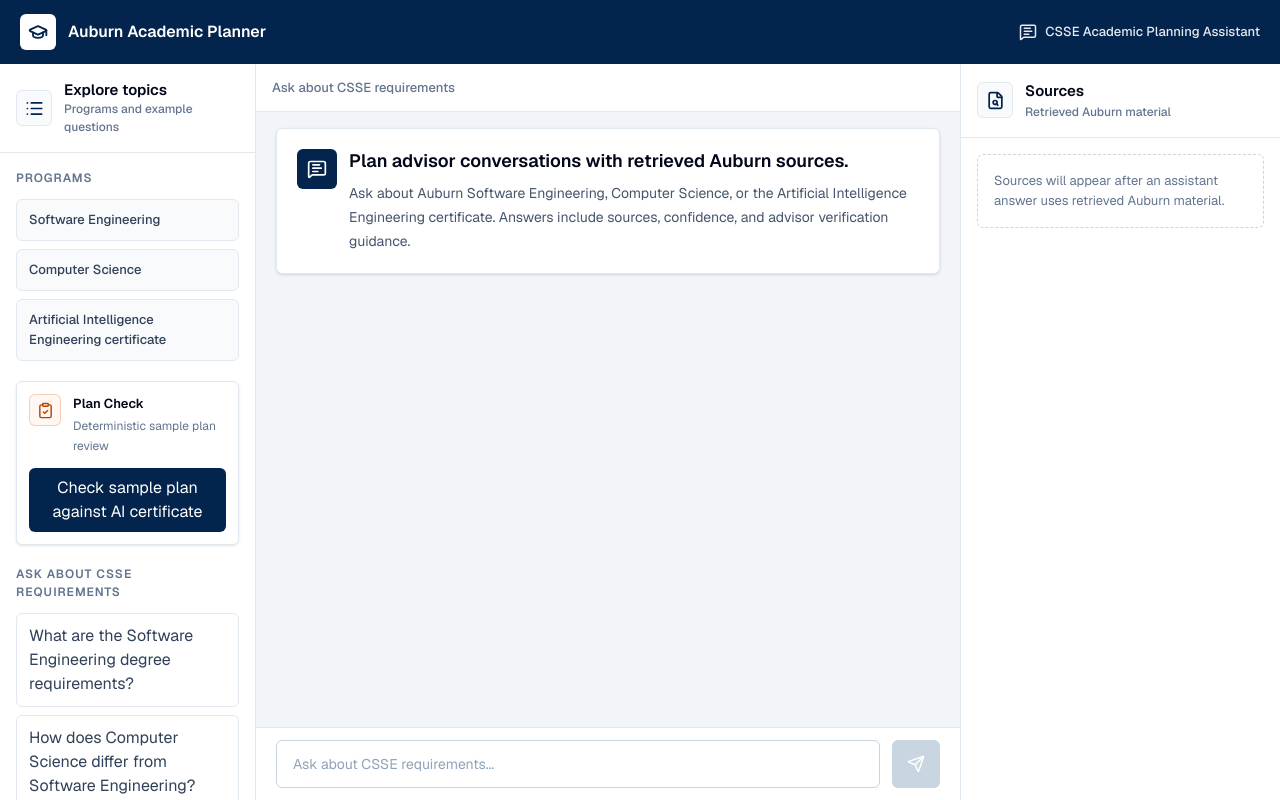
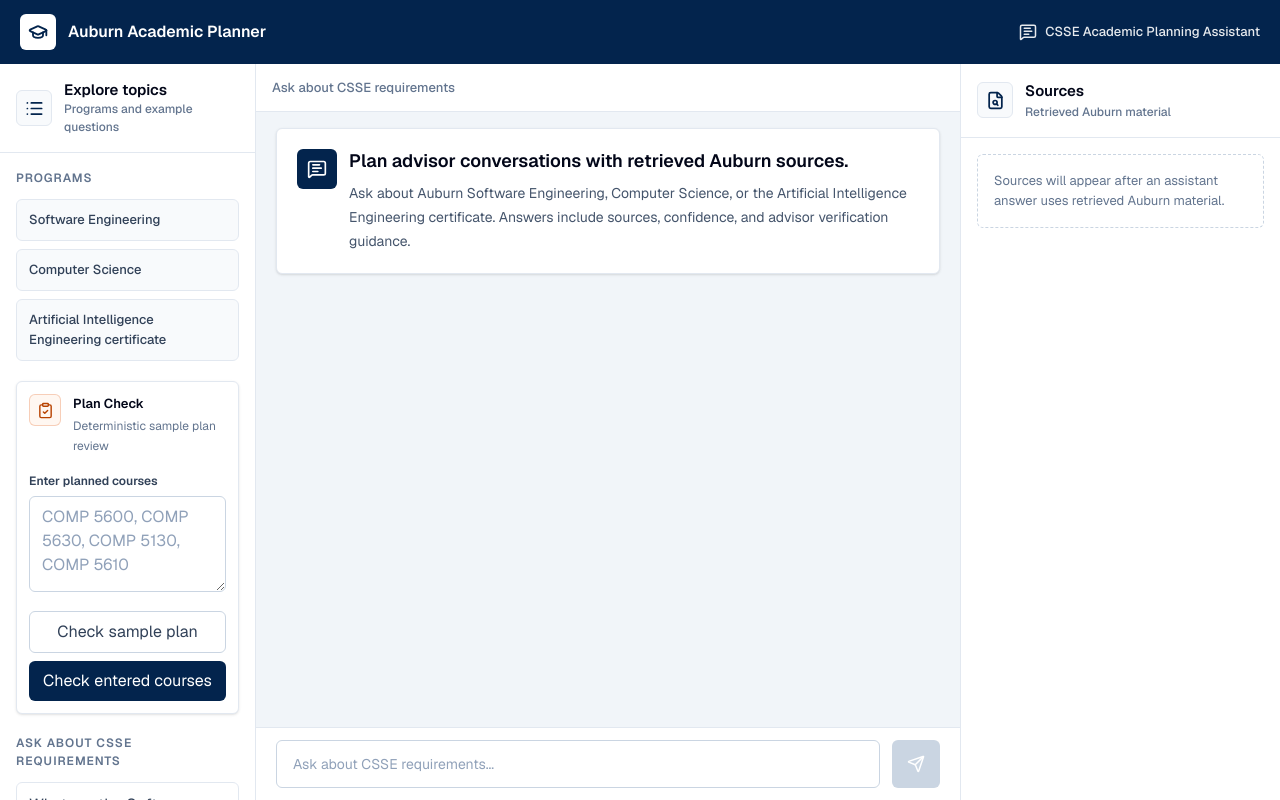
Before and after one commit to fernando-ace/Auburn-Academic-Planner, a Next.js app: page /chat in a window 1280 px wide. Built offline with nearby package versions, Linux system fonts and the light colour scheme.

Commit message:
Add manual AI certificate course check

```diff
--- a/src/components/chat-workspace.tsx
+++ b/src/components/chat-workspace.tsx
@@ -59,7 +59,7 @@
 type PlanCheckResult = {
   planDescription: string;
   major: string;
-  totalPlannedCredits: number;
+  totalPlannedCredits: number | null;
   requiredCoursesSatisfied: PlanCheckCourse[];
   requiredCoursesMissing: PlanCheckCourse[];
   electiveCandidatesFound: PlanCheckCourse[];
@@ -84,6 +84,7 @@
 const advisorNote =
   "Advisor verification required: use this as preparation and verify your plan with an Auburn academic advisor.";
 const planCheckEndpoint = "/api/plan/check-ai-certificate";
+const courseCodePattern = /[A-Za-z]{2,5}\s*[0-9][A-Za-z0-9]{3}/g;
 
 function confidenceClass(confidence?: ChatMessage["confidence"]) {
   if (confidence === "High") {
@@ -141,15 +142,25 @@
   );
 }
 
+function parseEnteredCourseCodes(value: string) {
+  const matches = value.match(courseCodePattern) ?? [];
+
+  return matches.map((courseCode) =>
+    courseCode
+      .trim()
+      .toUpperCase()
+      .replace(/\s+/g, "")
+      .replace(/^([A-Z]+)([0-9][A-Z0-9]{3})$/, "$1 $2"),
+  );
+}
+
 function PlanCheckCard() {
+  const [enteredCourses, setEnteredCourses] = useState("");
   const [result, setResult] = useState<PlanCheckResult | null>(null);
   const [error, setError] = useState<string | null>(null);
   const [isLoading, setIsLoading] = useState(false);
 
-  async function checkSamplePlan(event: MouseEvent<HTMLButtonElement>) {
-    event.preventDefault();
-    event.stopPropagation();
-
+  async function runPlanCheck(request: RequestInit = {}) {
     if (isLoading) {
       return;
     }
@@ -158,7 +169,7 @@
     setError(null);
 
     try {
-      const response = await fetch(planCheckEndpoint);
+      const response = await fetch(planCheckEndpoint, request);
       const payload = (await response.json()) as Partial<PlanCheckResult> & {
         error?: string;
       };
@@ -179,6 +190,36 @@
     }
   }
 
+  function checkSamplePlan(event: MouseEvent<HTMLButtonElement>) {
+    event.preventDefault();
+    event.stopPropagation();
+    void runPlanCheck();
+  }
+
+  function checkEnteredCourses(event: MouseEvent<HTMLButtonElement>) {
+    event.preventDefault();
+    event.stopPropagation();
+
+    const courseCodes = parseEnteredCourseCodes(enteredCourses);
+
+    if (courseCodes.length === 0) {
+      setResult(null);
+      setError("Enter at least one planned course code before checking.");
+      return;
+    }
+
+    void runPlanCheck({
+      method: "POST",
+      headers: { "Content-Type": "application/json" },
+      body: JSON.stringify({
+        courseCodes,
+        planDescription: "Custom entered plan",
+        major: "Software Engineering",
+        totalPlannedCredits: null,
+      }),
+    });
+  }
+
   return (
     <section className="rounded-md border border-slate-200 bg-white p-3 shadow-sm">
       <div className="flex items-start gap-3">
@@ -195,8 +236,26 @@
         </div>
       </div>
 
+      <div className="mt-3">
+        <label
+          className="text-[12px] font-semibold leading-5 text-slate-700"
+          htmlFor="plan-check-courses"
+        >
+          Enter planned courses
+        </label>
+        <textarea
+          className="mt-1 min-h-24 w-full resize-y rounded-md border border-slate-300 bg-white px-3 py-2 text-[13px] leading-5 text-slate-950 outline-none transition placeholder:text-slate-400 focus:border-[#dd550c] focus:ring-4 focus:ring-[#dd550c]/15"
+          disabled={isLoading}
+          id="plan-check-courses"
+          onChange={(event) => setEnteredCourses(event.target.value)}
+          placeholder="COMP 5600, COMP 5630, COMP 5130, COMP 5610"
+          value={enteredCourses}
+        />
+      </div>
+
+      <div className="mt-3 grid gap-2">
         <button
-        className="mt-3 inline-flex min-h-10 w-full items-center justify-center gap-2 rounded-md bg-[#03244d] px-3 py-2 text-center text-[13px] font-semibold leading-5 text-white transition hover:bg-[#021b3a] disabled:cursor-not-allowed disabled:bg-slate-300"
+          className="inline-flex min-h-10 w-full items-center justify-center gap-2 rounded-md border border-slate-300 bg-white px-3 py-2 text-center text-[13px] font-semibold leading-5 text-slate-700 transition hover:border-[#dd550c] hover:text-[#03244d] disabled:cursor-not-allowed disabled:bg-slate-100 disabled:text-slate-400"
           disabled={isLoading}
           onClick={checkSamplePlan}
           type="button"
@@ -204,8 +263,20 @@
           {isLoading ? (
             <Loader2 aria-hidden="true" className="animate-spin" size={16} />
           ) : null}
-        Check sample plan against AI certificate
+          Check sample plan
         </button>
+        <button
+          className="inline-flex min-h-10 w-full items-center justify-center gap-2 rounded-md bg-[#03244d] px-3 py-2 text-center text-[13px] font-semibold leading-5 text-white transition hover:bg-[#021b3a] disabled:cursor-not-allowed disabled:bg-slate-300"
+          disabled={isLoading}
+          onClick={checkEnteredCourses}
+          type="button"
+        >
+          {isLoading ? (
+            <Loader2 aria-hidden="true" className="animate-spin" size={16} />
+          ) : null}
+          Check entered courses
+        </button>
+      </div>
 
       {error ? (
         <div className="mt-3 rounded-md border border-orange-200 bg-orange-50 p-3">
@@ -245,7 +316,7 @@
                 Credits
               </p>
               <p className="mt-1 text-[12px] font-semibold leading-5 text-slate-800">
-                {result.totalPlannedCredits}
+                {result.totalPlannedCredits ?? "Not provided"}
               </p>
             </div>
           </div>
```
Lines whose indentation alone changed are shown as unchanged.
